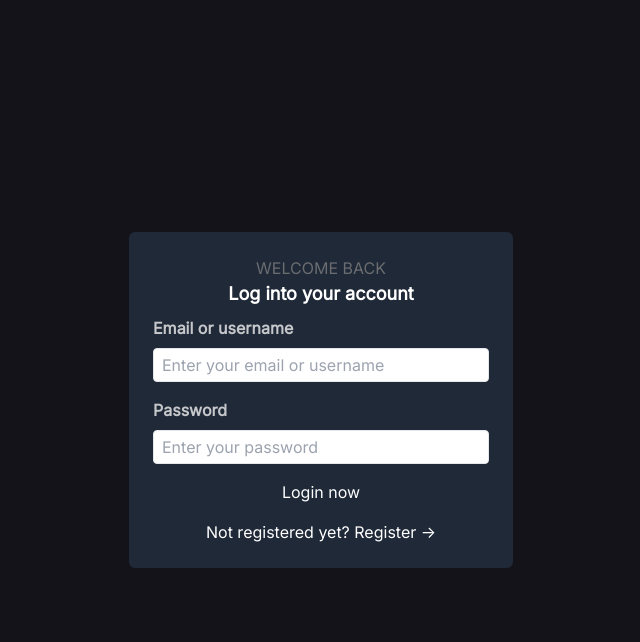
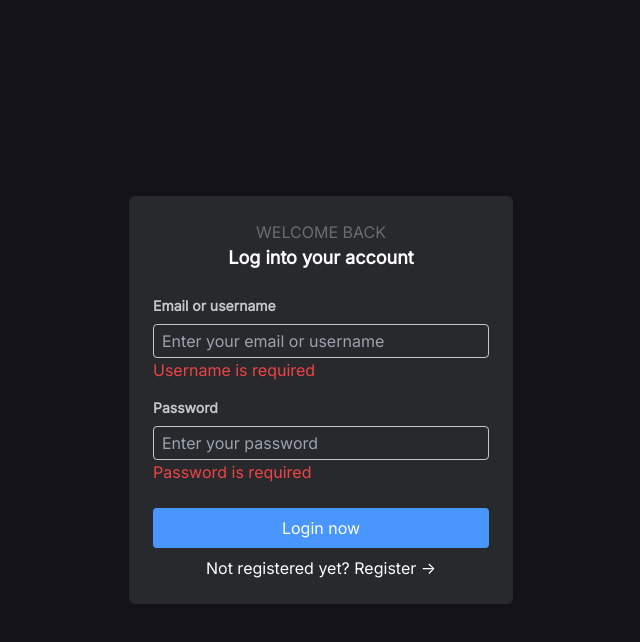
Before and after one commit to Nidhhie/social-ui, a React (Create React App) app: page / in a window 1280 px wide. Both pictures are taken after a click on the button "Login now". Shown: the top 642 px of the page, without its empty margins (319-959 px from the left). Built offline with nearby package versions, Linux system fonts and the light colour scheme.

Commit message:
completed login flow

```diff
--- a/src/App.tsx
+++ b/src/App.tsx
@@ -22,7 +22,7 @@ const App: React.FC = () => {
 
       {modalType && (
         <div className="fixed inset-0 bg-transparent bg-opacity-50">
-          <div className="w-96 p-6 bg-gray-800 rounded-md absolute top-1/2 left-1/2 transform -translate-x-1/2 -translate-y-1/2">
+          <div className="w-96 p-6 bg-gray-dark-500 rounded-md absolute top-1/2 left-1/2 transform -translate-x-1/2 -translate-y-1/2">
             {modalType === "login" ? (
               <Login toggleModal={toggleModal} />
             ) : (
--- a/src/components/Login.tsx
+++ b/src/components/Login.tsx
@@ -1,13 +1,25 @@
 import { useState } from "react";
 import { ModalType } from "../App";
+import { loginUser } from "../utils/auth";
 import TextInput from "./TextInput";
 
 const Login = ({ toggleModal }: { toggleModal: (type: ModalType) => void }) => {
   const [username, setUsername] = useState("");
   const [password, setPassword] = useState("");
+  const [errors, setErrors] = useState<any>({});
 
   const handleLogin = () => {
-    // Check if credentials are present in local storage and login the user
+    try {
+      const newErrors = validateInputs();
+
+      if (Object.keys(newErrors).length > 0) {
+        setErrors(newErrors);
+      } else {
+        loginUser(username, password);
+      }
+    } catch (err: any) {
+      setErrors({ ...errors, err: err?.message });
+    }
   };
 
   const onClickRegister = () => {
@@ -15,23 +27,42 @@ const Login = ({ toggleModal }: { toggleModal: (type: ModalType) => void }) => {
   };
 
   const onChangeUsername = (e: React.ChangeEvent<HTMLInputElement>) => {
+    setErrors({ ...errors, username: "", err: "" });
     setUsername(e.target.value);
   };
 
   const onChangePassword = (e: React.ChangeEvent<HTMLInputElement>) => {
+    setErrors({ ...errors, password: "", err: "" });
     setPassword(e.target.value);
+  };
+
+  const validateInputs = () => {
+    const newErrors: any = {};
+
+    if (!username) {
+      newErrors.username = "Username is required";
+    }
+
+    if (!password) {
+      newErrors.password = "Password is required";
+    } else if (password.length < 6) {
+      newErrors.password = "Password must be at least 6 characters long";
+    }
+
+    return newErrors;
   };
 
   return (
     <div className="flex flex-col items-center justify-center">
       <div className="text-font-gray-dark text-md"> WELCOME BACK </div>
-      <div className="text-lg font-bold">Log into your account</div>
+      <div className="text-lg font-bold mb-4">Log into your account</div>
       <TextInput
         id={"username"}
         label="Email or username"
         placeholder="Enter your email or username"
         value={username}
         onChange={onChangeUsername}
+        error={errors.username}
       />
 
       <TextInput
@@ -40,14 +71,16 @@ const Login = ({ toggleModal }: { toggleModal: (type: ModalType) => void }) => {
         placeholder="Enter your password"
         value={password}
         onChange={onChangePassword}
+        error={errors.password}
       />
 
       <button
         onClick={handleLogin}
-        className="bg-blue-500 text-white px-4 py-2 rounded w-full"
+        className="bg-blue text-white px-4 py-2 mt-4 rounded w-full"
       >
         Login now
       </button>
+      {errors.err && <div className="text-red-500 my-2">{errors.err}</div>}
       <p className="mt-2">
         Not registered yet?{" "}
         <button onClick={onClickRegister} className="text-blue-500">
--- a/src/components/TextInput.tsx
+++ b/src/components/TextInput.tsx
@@ -1,8 +1,11 @@
 const TextInput = (props: any) => {
-  const { id, label, placeholder, value, onChange } = props;
+  const { id, label, placeholder, value, onChange, error } = props;
   return (
     <div className="w-full my-2">
-      <label htmlFor={id} className="block font-bold mb-2 text-font-gray-light">
+      <label
+        htmlFor={id}
+        className="block font-bold mb-2 text-font-gray-light text-sm"
+      >
         {label}
       </label>
       <input
@@ -10,8 +13,9 @@ const TextInput = (props: any) => {
         placeholder={placeholder}
         value={value}
         onChange={onChange}
-        className="border rounded px-2 py-1 w-full"
+        className="border rounded px-2 py-1 w-full bg-transparent border-font-gray-light"
       />
+      {error && <div className="text-red-500">{error}</div>}
     </div>
   );
 };
--- a/src/index.css
+++ b/src/index.css
@@ -8,7 +8,7 @@ body {
     sans-serif;
   -webkit-font-smoothing: antialiased;
   -moz-osx-font-smoothing: grayscale;
-  @apply bg-gray-dark text-white;
+  @apply bg-gray-dark-800 text-white;
 }
 
 code {
--- /dev/null
+++ b/src/utils/auth.tsx
@@ -0,0 +1,26 @@
+export const isAuthenticated = (username: string, password: string) => {
+  const data = localStorage.getItem(username);
+  if (data) {
+    let { pwd } = JSON.parse(data);
+    return atob(pwd) === password;
+  }
+  return false;
+};
+
+export const registerUser = (username: string, password: string) => {
+  localStorage.setItem(
+    username,
+    JSON.stringify({ pwd: btoa(password), isLoggedIn: false })
+  );
+};
+
+export const loginUser = (username: string, password: string) => {
+  if (isAuthenticated(username, password)) {
+    localStorage.setItem(
+      username,
+      JSON.stringify({ pwd: btoa(password), isLoggedIn: true })
+    );
+  } else {
+    throw new Error("User not found");
+  }
+};
--- a/tailwind.config.js
+++ b/tailwind.config.js
@@ -9,7 +9,8 @@ module.exports = {
         "font-gray-light": "#C5C7CA",
         "font-gray-dark": "#6B6C70",
         "gray-light": "#35373B",
-        "gray-dark": "#131319",
+        "gray-dark-800": "#131319",
+        "gray-dark-500": "#27292D",
         blue: "#4A96FF",
       },
       blur: {
```
